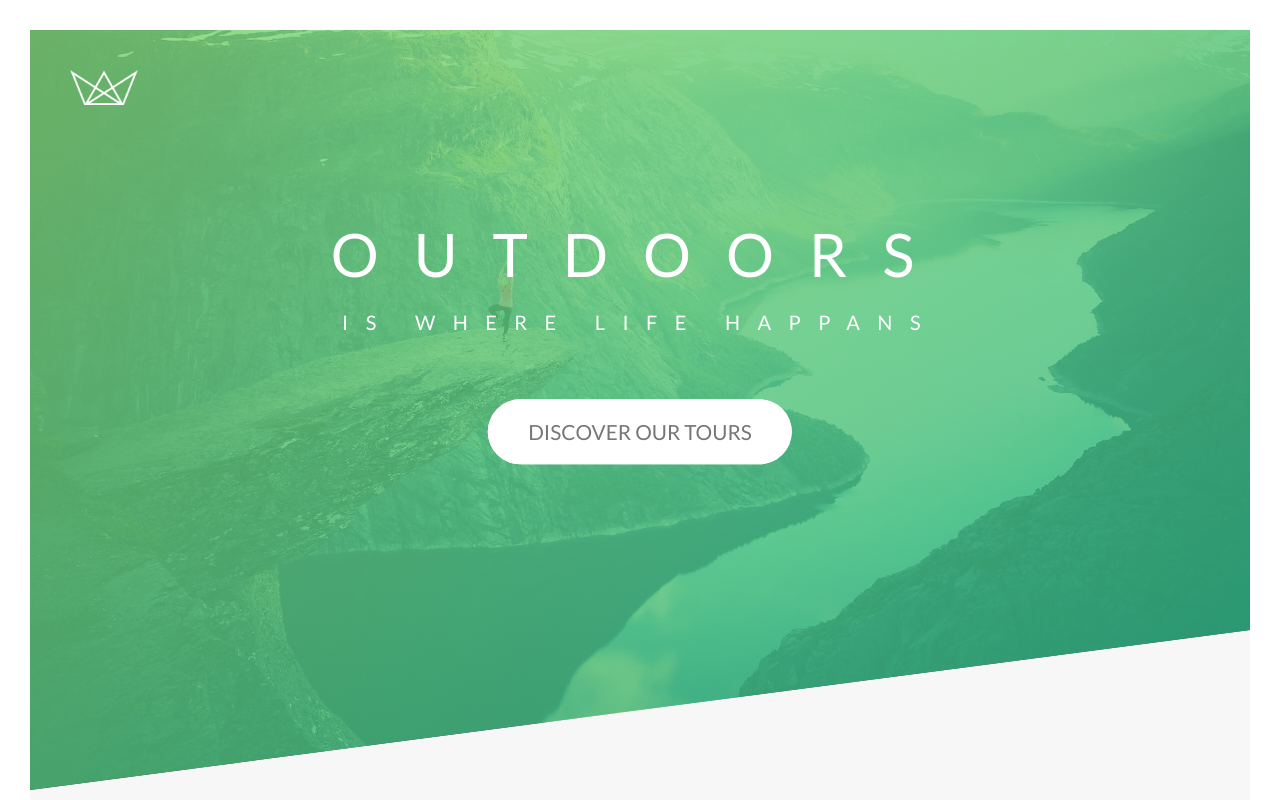
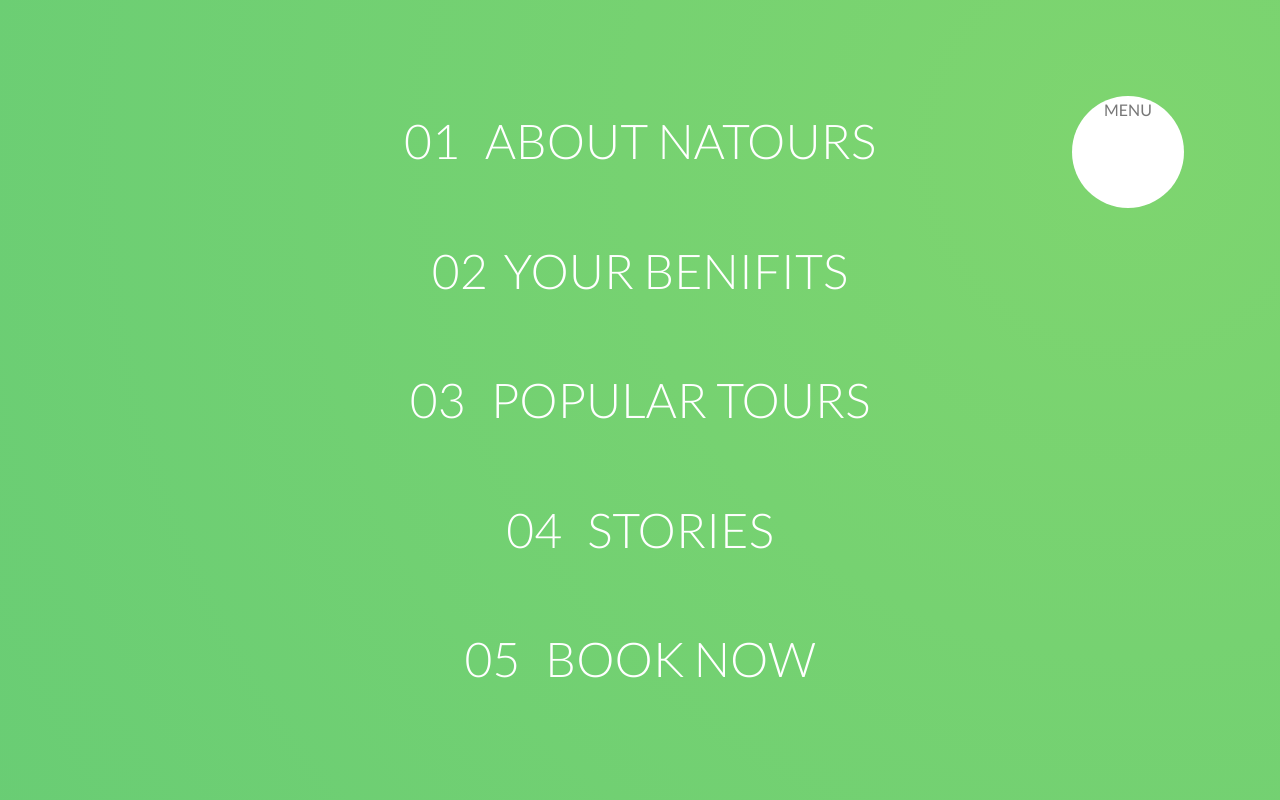
Before and after one commit to HidayahJadaan/Natours_Project, a website: page index.html in a window 1280 px wide. Shown: the top 800 px of the page. Drawn offline with nearby package versions, Linux system fonts and the light colour scheme.

Commit message:
NavigationPart 1

```diff
--- a/index.html
+++ b/index.html
@@ -17,6 +17,26 @@
     <title>Natours | Exciting tours for adventurous people</title>
   </head>
   <body>
+
+    <div class="navigation">
+      <input type="checkbox" class="navigation__checkbox" id="navi-toggle">
+
+      <label for="navi-toggle" class="navigation__button">MENU</label>
+
+      <div class="navigation__background"> &nbsp;</div>
+    <div class="navigation__nav">
+      <ul class="navigation__list">
+        <li class="navigation__item"><a href="#" class="navigation__link"><span>01</span> About Natours</a></li>
+        <li class="navigation__item"><a href="#" class="navigation__link"><span>02</span>Your benifits</a></li>
+        <li class="navigation__item"><a href="#" class="navigation__link"><span>03</span> Popular tours</a></li>
+        <li class="navigation__item"><a href="#" class="navigation__link"><span>04</span> Stories</a></li>
+        <li class="navigation__item"><a href="#" class="navigation__link"><span>05</span> Book now</a></li>
+
+
+      </ul>
+    </div>
+
+    </div>
     <!-- header section -->
     <header class="header">
       <div class="header__logo-box">
--- a/sass/main.scss
+++ b/sass/main.scss
@@ -870,36 +870,121 @@ body {
     list-style: none;
   }
 
-  &__item{
+  &__item {
     display: inline-block;
 
-
-    &:not(:last-child){
+    &:not(:last-child) {
       margin-right: 1.5rem;
     }
   }
 
-  &__link{
-&:link, &:visited{
+  &__link {
+    &:link,
+    &:visited {
       color: $color-grey-light-1;
       background-color: $color-grey-dark-3;
       text-decoration: none;
       text-transform: uppercase;
       display: inline-block;
-transition: all  .2s;
+      transition: all 0.2s;
     }
 
-&:hover, &:active{
+    &:hover,
+    &:active {
       color: $primary-green;
-  box-shadow: 0 1rem 2rem rgba($color-black,0.5);
+      box-shadow: 0 1rem 2rem rgba($color-black, 0.5);
       transform: rotate(5deg) scale(1.3);
     }
   }
 
-  &__copyright{
+  &__copyright {
     border-top: 0.5px solid $color-grey-light-2;
     padding-top: 2rem;
     width: 80%;
     float: right;
   }
 }
+
+.navigation {
+  &__checkbox {
+    display: none;
+  }
+
+  &__button {
+    background-color: $color-white;
+    height: 7rem;
+    width: 7rem;
+    position: fixed;
+    top: 6rem;
+    right: 6rem;
+    border-radius: 50%;
+    z-index: 2000;
+    text-align: center;
+  }
+  &__background {
+    height: 6rem;
+    width: 6rem;
+    border-radius: 50%;
+    position: fixed;
+    top: 6.5rem;
+    right: 6.5rem;
+    background-image: radial-gradient($light-green, $dark-green);
+    z-index: 1000;
+
+    transform: scale(80);
+  }
+
+  &__nav {
+    height: 100vh;
+    width: 100%;
+    position: fixed;
+    top: 0;
+    right: 0;
+    z-index: 1500;
+  }
+
+  &__list {
+    position: absolute;
+    top: 50%;
+    left: 50%;
+    transform: translate(-50%, -50%);
+    list-style: none;
+    text-align: center;
+  }
+
+  &__item {
+    margin: 1rem;
+  }
+
+  &__link {
+    &:link,
+    &:visited {
+      display: inline-block;
+      font-size: 3rem;
+      font-weight: 300;
+      padding: 1rem 2rem;
+      color: $color-white;
+      text-decoration: none;
+      text-transform: uppercase;
+      background-image: linear-gradient(
+        120deg,
+        transparent 0%,
+        transparent 50%,
+        $color-white 50%
+      );
+      background-size: 220%;
+      transition: all 0.4s;
+
+      span{
+        display: inline-block;
+        margin-right: 1rem;
+      }
+    }
+    &:hover,
+    &:active {
+      background-position: 100%;
+      color: $primary-green;
+      transform: translateX(1rem);
+    }
+  }
+}
```
Also changed, not shown: css/style.css. Lines whose indentation alone changed are shown as unchanged.
